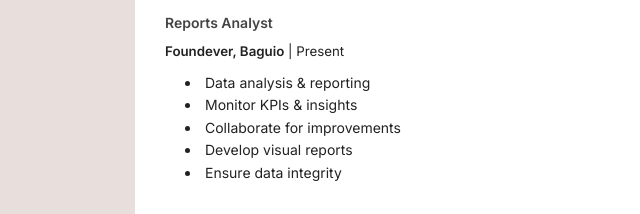
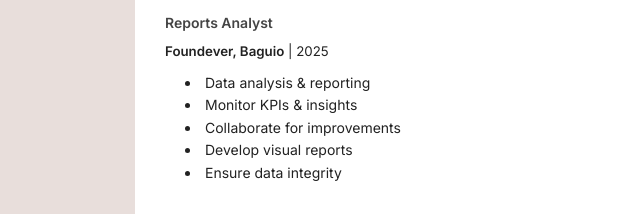
Before and after one commit to marbug036/my-resume, a plain HTML site: page index.html in a window 1280 px wide. Shown: the part 798-1012 px from the top of the page, 245-885 px from the left. Drawn offline with Linux system fonts and the light colour scheme.

Commit message:
Update index.html

```diff
--- a/index.html
+++ b/index.html
@@ -218,7 +218,7 @@
       </ul>
 
       <h3>Reports Analyst</h3>
-      <p><strong>Foundever, Baguio</strong> | Present</p>
+      <p><strong>Foundever, Baguio</strong> | 2025</p>
       <ul>
         <li>Data analysis & reporting</li>
         <li>Monitor KPIs & insights</li>
```
